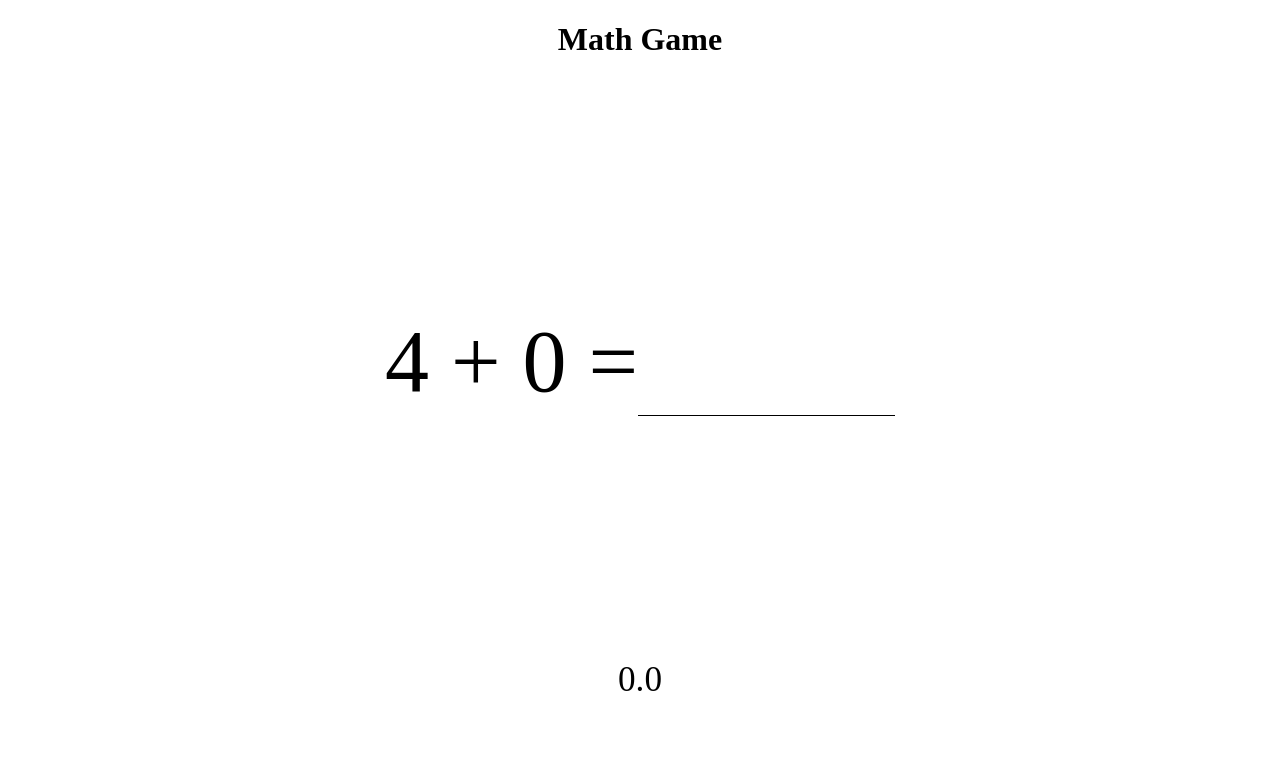
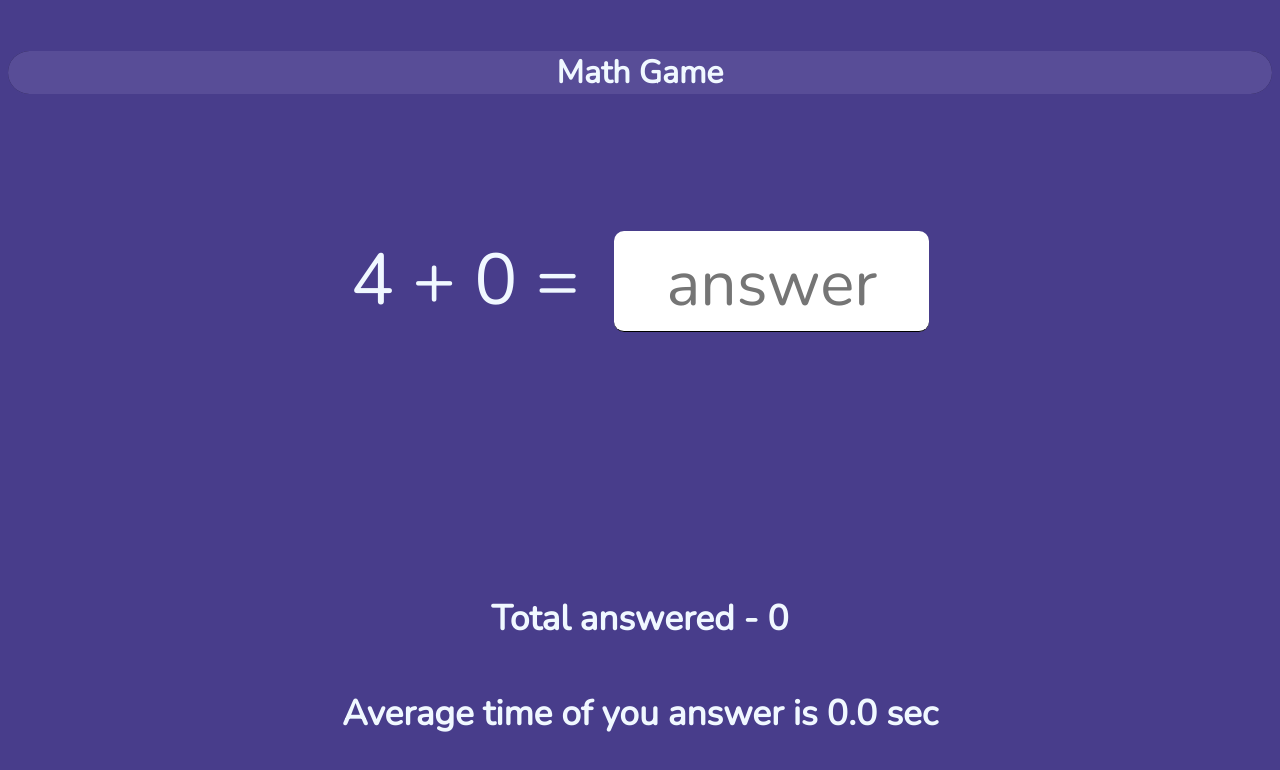
Before and after one commit to sefatanam/mathgame, an Angular app: page / in a window 1280 px wide. Shown: the top 770 px of the page. Built offline with nearby package versions, Linux system fonts and the light colour scheme.

Commit message:
design complete

```diff
--- a/src/app/app.component.css
+++ b/src/app/app.component.css
@@ -0,0 +1,3 @@
+:host {
+  padding:50px;
+}
--- a/src/app/equation/equation.component.css
+++ b/src/app/equation/equation.component.css
@@ -1,17 +1,41 @@
+
+.header{
+  text-align: center;
+  background: #584d97;
+  border-radius: 5000px;
+  backdrop-filter: brightness(0.5);
+}
+
 form {
-  margin-top: 20%;
+  margin-top: 10%;
   display: flex;
   justify-content: center;
-  font-size: 5.5rem;
+  font-size: 4.5rem;
+  padding:10px
+
 }
 
 input {
   border: none;
   border-bottom: 1px solid black;
-  width: 20%;
+  width: 25%;
+  margin-left:35px;
   text-align: center;
-  font-size: 5.5rem;
+  font-size: 4.5rem;
+  border-radius: 10px;
 }
+
+input::placeholder{
+  font-size:4.0rem
+}
+
+@media only screen and (max-width: 768px) {
+  input::placeholder{
+    font-size:1.5rem
+  }
+}
+
+
 
 input:focus {
   outline: none;
@@ -19,19 +43,21 @@ input:focus {
 
 .stats {
   position: absolute;
-  bottom: 100px;
+  bottom: 2%;
+  left: 0;
+  right: 0;
+  text-align: center;
+  font-size: 2.2rem;
+}
+.counts {
+  position: absolute;
+  bottom: 20px;
   left: 0;
   right: 0;
   text-align: center;
   font-size: 2.2rem;
 }
 
-.closet::after {
-  content: "Read this -";
-  background-color: yellow;
-  color: red;
-  font-weight: bold;
-}
 
 .closet {
   background-color: aquamarine;
--- a/src/app/equation/equation.component.html
+++ b/src/app/equation/equation.component.html
@@ -1,7 +1,11 @@
-<h1 style="text-align:center;">Math Game</h1>
+<h1 class="header">Math Game</h1>
+
 <form [formGroup]="mathForm">
   <div class="equation">{{a}} + {{b}} =</div>
-  <input appAnswerHighlight formControlName="answer">
+  <input placeholder="answer" appAnswerHighlight formControlName="answer">
+</form>
 
-</form>
-<div class="stats">{{secondsPerSolution | number:'1.1-3'}}</div>
+<div class="stats">
+  <h4> Total answered - {{totalAnswered}}</h4>
+  <h4>Average time of you answer is {{secondsPerSolution | number:'1.1-3'}} sec</h4>
+</div>
--- a/src/app/equation/equation.component.ts
+++ b/src/app/equation/equation.component.ts
@@ -10,6 +10,7 @@ import {delay, filter, scan} from 'rxjs/operators';
 })
 export class EquationComponent implements OnInit {
   secondsPerSolution = 0;
+  totalAnswered = 0;
   mathForm = new FormGroup({
     a: new FormControl(this.randomNumber()),
     b: new FormControl(this.randomNumber()),
@@ -41,6 +42,7 @@ export class EquationComponent implements OnInit {
       }, {numberSolved: 0, startTime: new Date()}))
 
       .subscribe(({numberSolved, startTime}) => {
+        this.totalAnswered = numberSolved;
         this.secondsPerSolution = ((new Date().getTime() - startTime.getTime()) / numberSolved / 1000);
         this.mathForm.patchValue({
           a: this.randomNumber(),
--- a/src/index.html
+++ b/src/index.html
@@ -2,7 +2,7 @@
 <html lang="en">
 <head>
   <meta charset="utf-8">
-  <title>Mathgame</title>
+  <title>Math Game</title>
   <base href="/">
   <meta name="viewport" content="width=device-width, initial-scale=1">
   <link rel="icon" type="image/x-icon" href="favicon.ico">
--- a/src/styles.css
+++ b/src/styles.css
@@ -1 +1,11 @@
 /* You can add global styles to this file, and also import other style files */
+@import url('https://fonts.googleapis.com/css2?family=Nunito&display=swap');
+
+*{
+  font-family: 'Nunito', sans-serif;
+}
+
+body{
+  background: darkslateblue;
+  color: aliceblue;
+}
```
